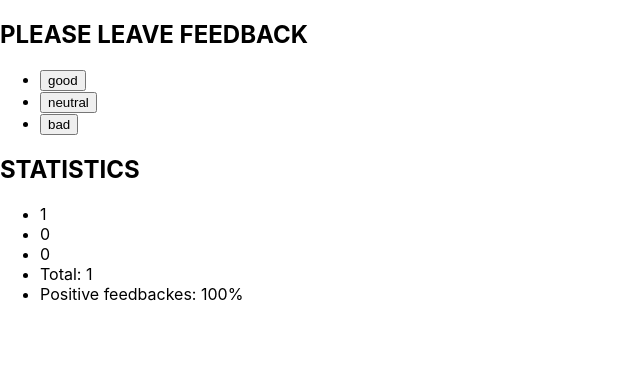
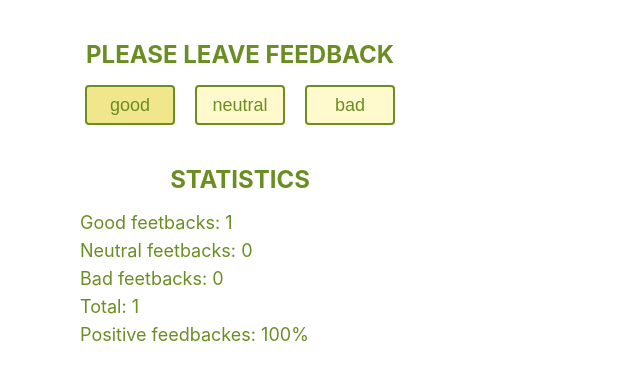
Before and after one commit to SunFlowwerr/goit-react-hw-02-feedback, a React (Create React App) app: page / in a window 1280 px wide. Both pictures are taken after a click on the button "good". Shown: the top 380 px of the page, without its empty margins (0-640 px from the left). Built offline with nearby package versions, Linux system fonts and the light colour scheme.

Commit message:
update styles

```diff
--- /dev/null
+++ b/src/components/FeedbackOptions/Feedback.module.css
@@ -0,0 +1,25 @@
+.buttonList {
+  display: flex;
+  flex-direction: row;
+  align-items: center;
+  justify-content: center;
+  gap: 20px;
+  padding: 0;
+  list-style: none;
+}
+
+.button {
+  width: 90px;
+  height: 40px;
+  font-size: 18px;
+  color: #6b8e23;
+  background-color: #fffacd;
+  border: 2px solid #6b8e23;
+  border-radius: 4px;
+}
+
+.button:hover,
+.button:focus {
+  cursor: pointer;
+  background-color: #f0e68c;
+}
--- a/src/components/FeedbackOptions/FeedbackOptions.jsx
+++ b/src/components/FeedbackOptions/FeedbackOptions.jsx
@@ -1,10 +1,15 @@
 import PropTypes from 'prop-types';
+import css from './Feedback.module.css';
 
 export const FeedbackOptions = ({ options, onLeaveFeedback }) => (
-  <ul>
+  <ul className={css.buttonList}>
     {options.map(option => (
       <li key={option}>
-        <button type="button" onClick={() => onLeaveFeedback(option)}>
+        <button
+          className={css.button}
+          type="button"
+          onClick={() => onLeaveFeedback(option)}
+        >
           {option}
         </button>
       </li>
--- a/src/components/Notification/Notification.jsx
+++ b/src/components/Notification/Notification.jsx
@@ -1,6 +1,9 @@
 import PropTypes from 'prop-types';
+import css from './Notification.module.css';
 
-export const Notification = ({ message }) => <p>{message}</p>;
+export const Notification = ({ message }) => (
+  <p className={css.message}>{message}</p>
+);
 Event.propTypes = {
   message: PropTypes.string.isRequired,
 };
--- /dev/null
+++ b/src/components/Notification/Notification.module.css
@@ -0,0 +1,9 @@
+.message {
+  display: flex;
+  flex-direction: column;
+  align-items: center;
+  gap: 7px;
+  list-style: none;
+  font-size: 18px;
+  color: #6b8e23;
+}
--- a/src/components/Section/Section.jsx
+++ b/src/components/Section/Section.jsx
@@ -1,4 +1,5 @@
 import PropTypes from 'prop-types';
+import css from './Section.module.css';
 
 export const Section = ({ title, children }) => (
   <section>
--- /dev/null
+++ b/src/components/Section/Section.module.css
@@ -0,0 +1,10 @@
+section {
+  width: 400px;
+  margin: 40px;
+}
+
+h2 {
+  margin-bottom: 10px;
+  text-align: center;
+  color: #6b8e23;
+}
--- a/src/components/Statistics/Statistics.jsx
+++ b/src/components/Statistics/Statistics.jsx
@@ -1,4 +1,5 @@
 import PropTypes from 'prop-types';
+import css from './Statistics.module.css';
 
 export const Statistics = ({
   good,
@@ -7,10 +8,10 @@ export const Statistics = ({
   total,
   positivePercentage,
 }) => (
-  <ul>
-    <li>{good}</li>
-    <li>{neutral}</li>
-    <li>{bad}</li>
+  <ul className={css.list}>
+    <li>Good feetbacks: {good}</li>
+    <li>Neutral feetbacks: {neutral}</li>
+    <li>Bad feetbacks: {bad}</li>
     <li>Total: {total}</li>
     <li>Positive feedbackes: {positivePercentage}%</li>
   </ul>
--- /dev/null
+++ b/src/components/Statistics/Statistics.module.css
@@ -0,0 +1,9 @@
+.list {
+  display: flex;
+  flex-direction: column;
+  align-items: start;
+  gap: 7px;
+  list-style: none;
+  font-size: 18px;
+  color: #6b8e23;
+}
```
